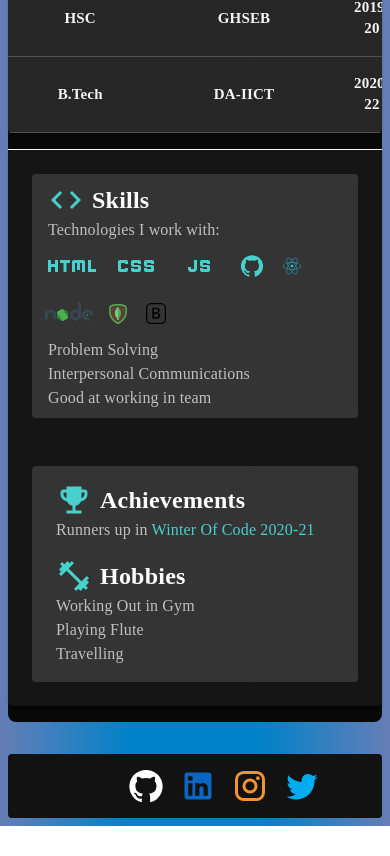
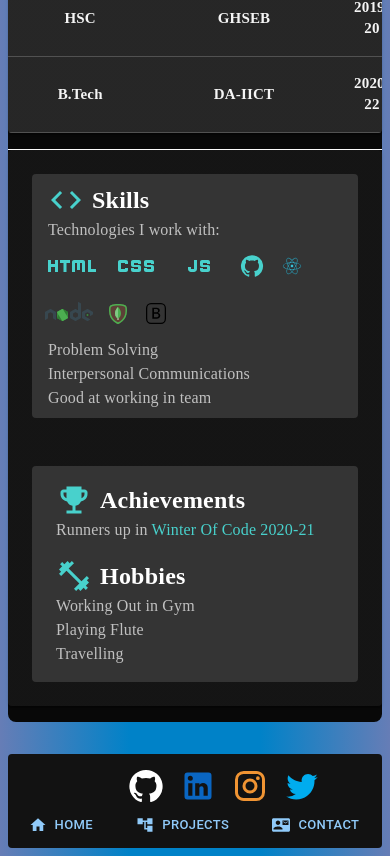
Before and after one commit to harshmetkel24/portfolio, a React (Create React App) app in the folder portfolio/: page / in a window 390 px wide. Shown: the part 1244-2100 px from the top of the page. Before the commit the page ends 2070 px from the top, so only its background shows below. Built offline with nearby package versions, Linux system fonts and the light colour scheme.

Commit message:
bottom navbar created for mobile devices

```diff
--- a/portfolio/src/Components/Footer.js
+++ b/portfolio/src/Components/Footer.js
@@ -1,12 +1,17 @@
 import React from "react";
 
-import { IconButton, Paper } from "@mui/material";
+import { Link } from "react-router-dom";
+
+import { IconButton, Paper, Stack, Button } from "@mui/material";
 import { Box } from "@mui/system";
 
 import GitHubIcon from "@mui/icons-material/GitHub";
 import LinkedInIcon from "@mui/icons-material/LinkedIn";
 import InstagramIcon from "@mui/icons-material/Instagram";
 import TwitterIcon from "@mui/icons-material/Twitter";
+import HomeIcon from "@mui/icons-material/Home";
+import AccountTreeIcon from "@mui/icons-material/AccountTree";
+import ContactMailIcon from "@mui/icons-material/ContactMail";
 
 const IconStyle = {
   fontSize: "1.5em",
@@ -72,6 +77,27 @@ const Footer = () => {
             <TwitterIcon sx={{ ...IconStyle, color: "#00acee" }} />
           </IconButton>
         </Box>
+        <Stack
+          direction="row"
+          justifyContent="space-around"
+          sx={{ display: { xs: "flex", sm: "none", color: "#fff" } }}
+        >
+          <Link to="/">
+            <Button size="small" startIcon={<HomeIcon />}>
+              Home
+            </Button>
+          </Link>
+          <Link to="/projects">
+            <Button size="small" startIcon={<AccountTreeIcon />}>
+              Projects
+            </Button>
+          </Link>
+          <Link to="/contact">
+            <Button size="small" startIcon={<ContactMailIcon />}>
+              Contact
+            </Button>
+          </Link>
+        </Stack>
       </Paper>
     </>
   );
```
Also changed, not shown: 7 other files (tests, documents, lock files or other folders).
